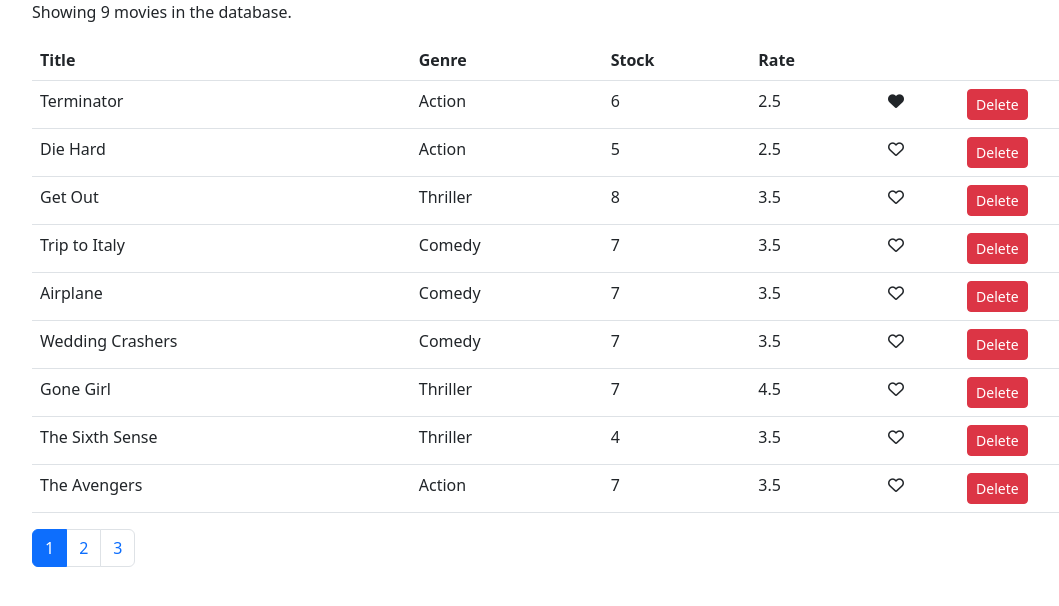
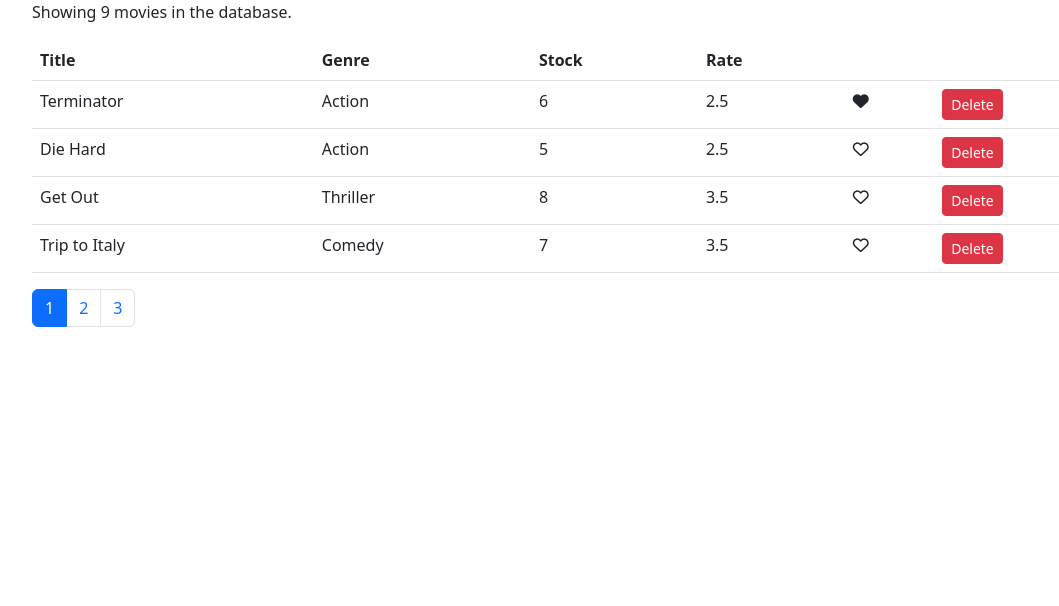
Before and after one commit to mightyhyuk/vyond, a React (Create React App) app: page / in a window 1280 px wide. Shown: the top 606 px of the page, without its empty margins (50-1109 px from the left). Built offline with nearby package versions, Linux system fonts and the light colour scheme.

Commit message:
Implement paginate function

```diff
--- a/src/components/movies.jsx
+++ b/src/components/movies.jsx
@@ -2,6 +2,7 @@
 import { getMovies } from "../services/fakeMovieService";
 import Like from "./common/like";
 import Pagination from "./common/pagination";
+import { paginate } from "../utils/paginate";
 
 class Movies extends Component {
   state = {
@@ -15,6 +16,9 @@
     const { pageSize, currentPage } = this.state;
 
     if (count === 0) return <p>There are no movies in the DB.</p>;
+
+    const movies = paginate(this.state.movies, currentPage, pageSize);
+
     return (
       <>
         <p>Showing {count} movies in the database.</p>
@@ -30,7 +34,7 @@
             </tr>
           </thead>
           <tbody>
-            {this.state.movies.map((movie) => {
+            {movies.map((movie) => {
               return (
                 <tr key={movie._id}>
                   <td>{movie.title}</td>
--- /dev/null
+++ b/src/utils/paginate.js
@@ -0,0 +1,4 @@
+export function paginate(items, currentPage, pageSize) {
+  const startIndex = (currentPage - 1) * pageSize;
+  return items.slice(startIndex, startIndex + pageSize);
+}
```
